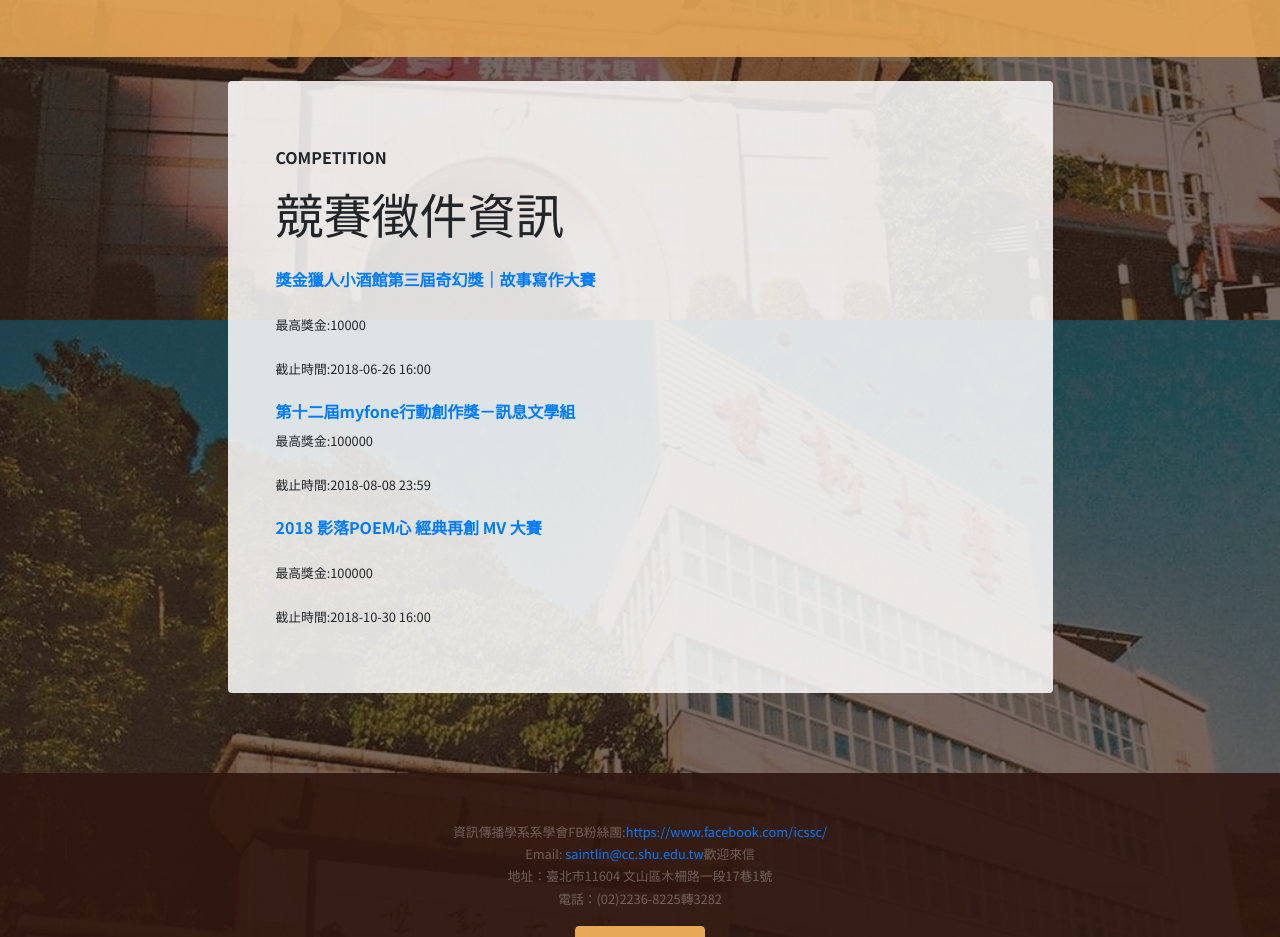
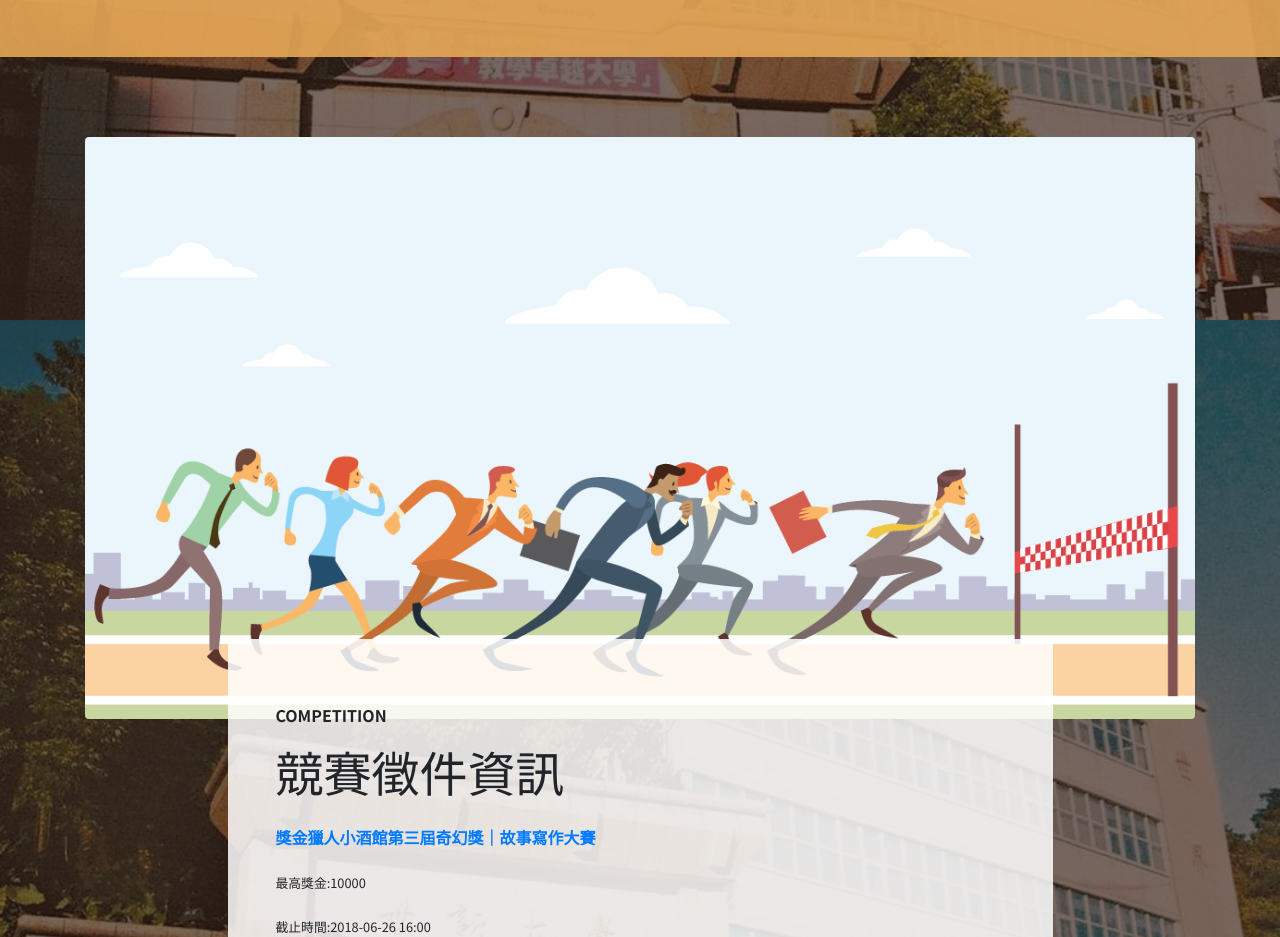
Before and after one commit to chichi-yuan/SHU-ICS, a website: page store.html in a window 1280 px wide. Shown: the part 1600-2537 px from the top of the page. Drawn offline with Linux system fonts and the light colour scheme.

Commit message:
Add files via upload

```diff
--- a/store.html
+++ b/store.html
@@ -139,7 +139,7 @@
 
     <section class="page-section about-heading">
       <div class="container">
-        <img class="img-fluid rounded about-heading-img mb-3 mb-lg-0" src="img/competition.jpg" alt="">
+        <img class="img-fluid rounded about-heading-img mb-3 mb-lg-0" src="img/Competition.png" alt="">
         <div class="about-heading-content">
           <div class="row">
             <div class="col-xl-9 col-lg-10 mx-auto">
```
